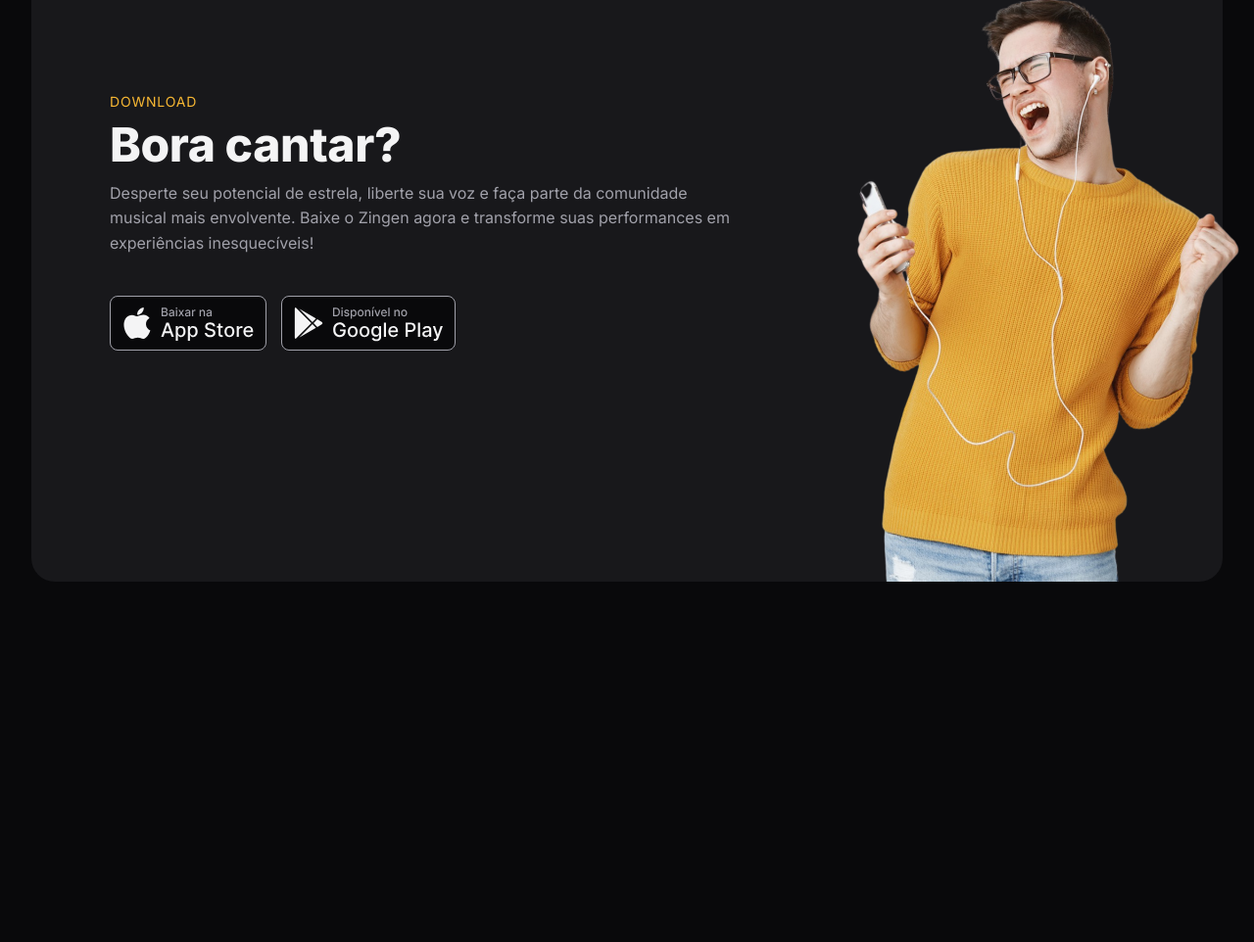
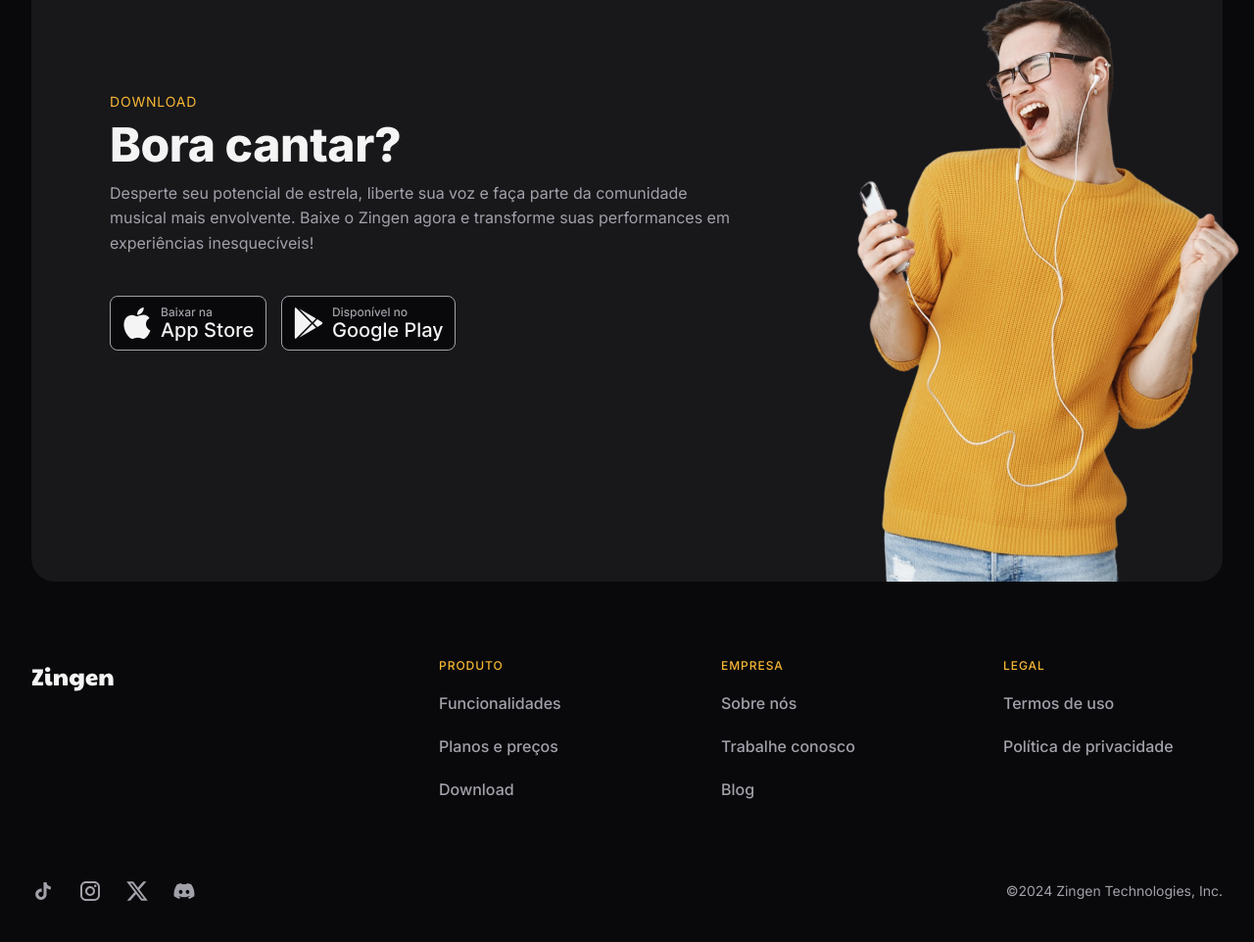
Before and after one commit to tjbarbosadev/produto, a plain HTML site: page index.html in a window 1280 px wide. Shown: the part 3517-4479 px from the top of the page at 98% size. Before the commit the page ends 4151 px from the top, so only its background shows below. Drawn offline with Linux system fonts and the light colour scheme.

Commit message:
feat: footer

```diff
--- a/index.html
+++ b/index.html
@@ -21,10 +21,8 @@
           </a>
 
           <a class="default desktop-only" href="#about">Conheça o app</a>
-          <a class="default desktop-only" href="#functionality"
-            >Funcionalidades</a
-          >
-          <a class="default desktop-only" href="#prices">Planos e preços</a>
+          <a class="default desktop-only" href="#features">Funcionalidades</a>
+          <a class="default desktop-only" href="#pricing">Planos e preços</a>
 
           <a href="#download" class="btn btn-primary btn-sm">Baixe agora</a>
         </nav>
@@ -267,5 +265,64 @@
         </div>
       </div>
     </section>
+
+    <footer>
+      <div class="container py-lg">
+        <div class="links grid even-columns">
+          <img src="./assets/logo.svg" alt="Logo" />
+          <div>
+            <h4 class="title">produto</h4>
+            <ul role="list">
+              <li>
+                <a href="#">Funcionalidades</a>
+              </li>
+              <li>
+                <a href="#">Planos e preços</a>
+              </li>
+              <li>
+                <a href="#">Download</a>
+              </li>
+            </ul>
+          </div>
+          <div>
+            <h4 class="title">Empresa</h4>
+            <ul role="list">
+              <li>
+                <a href="#">Sobre nós</a>
+              </li>
+              <li>
+                <a href="#">Trabalhe conosco</a>
+              </li>
+              <li>
+                <a href="#">Blog</a>
+              </li>
+            </ul>
+          </div>
+          <div>
+            <h4 class="title">Legal</h4>
+            <ul role="list">
+              <li>
+                <a href="#">Termos de uso</a>
+              </li>
+              <li>
+                <a href="#">Política de privacidade</a>
+              </li>
+            </ul>
+          </div>
+        </div>
+
+        <div class="social-wrapper">
+          <div class="icons grid">
+            <a href="#" class="social" aria-label="tiktok"></a>
+            <a href="#" class="social" aria-label="instagram"></a>
+            <a href="#" class="social" aria-label="twitter"></a>
+            <a href="#" class="social" aria-label="discord"></a>
+          </div>
+          <div class="copy">
+            <p>©2024 Zingen Technologies, Inc.</p>
+          </div>
+        </div>
+      </div>
+    </footer>
   </body>
 </html>
--- /dev/null
+++ b/styles/footer.css
@@ -0,0 +1,61 @@
+footer {
+  .links {
+    gap: 6.4rem;
+    margin-bottom: 4.8rem;
+
+    img {
+      width: 8.5rem;
+      margin-right: auto;
+    }
+
+    div {
+      h4 {
+        color: var(--brand-color-primary);
+        font: var(--fw-md) 1.2rem/1 var(--ff-sans);
+        text-transform: uppercase;
+        margin-bottom: 2rem;
+        letter-spacing: 0.08em;
+      }
+
+      ul {
+        display: flex;
+        flex-direction: column;
+        gap: 2rem;
+
+        li {
+          color: var(--text-color-secondary);
+          font: var(--fw-md) 1.6rem/1.5 var(--ff-sans);
+        }
+      }
+    }
+  }
+
+  .social-wrapper {
+    display: grid;
+    gap: 2.4rem;
+
+    .icons {
+      grid-template-columns: repeat(4, 2.4rem);
+      gap: inherit;
+    }
+
+    .copy {
+      p {
+        font: var(--fw-base) 1.4rem/1.7 var(--ff-sans);
+        color: var(--text-color-secondary);
+      }
+    }
+  }
+
+  @media (min-width: 80em) {
+    .links {
+      grid-template-columns: 1fr repeat(3, 22.4rem);
+      margin-bottom: 8rem;
+    }
+
+    .social-wrapper {
+      display: flex;
+      justify-content: space-between;
+    }
+  }
+}
--- a/styles/global.css
+++ b/styles/global.css
@@ -52,6 +52,7 @@
   font-family: var(--ff-sans);
   font-weight: var(--fw-base);
   color: var(--text-color-primary);
+  scroll-behavior: smooth;
 }
 
 body {
--- a/styles/index.css
+++ b/styles/index.css
@@ -10,3 +10,4 @@
 @import url(features.css) (min-width: 80em);
 @import url(pricing.css);
 @import url(download.css);
+@import url(footer.css);
--- a/styles/pricing.css
+++ b/styles/pricing.css
@@ -100,7 +100,7 @@
         color: var(--bg-color);
         font: var(--fw-md) 1.2rem/1.6 var(--ff-sans);
         text-transform: uppercase;
-        letter-spacing: 8%;
+        letter-spacing: 0.08em;
         border-radius: 0 0 2.4rem 0;
         z-index: 3;
       }
```
